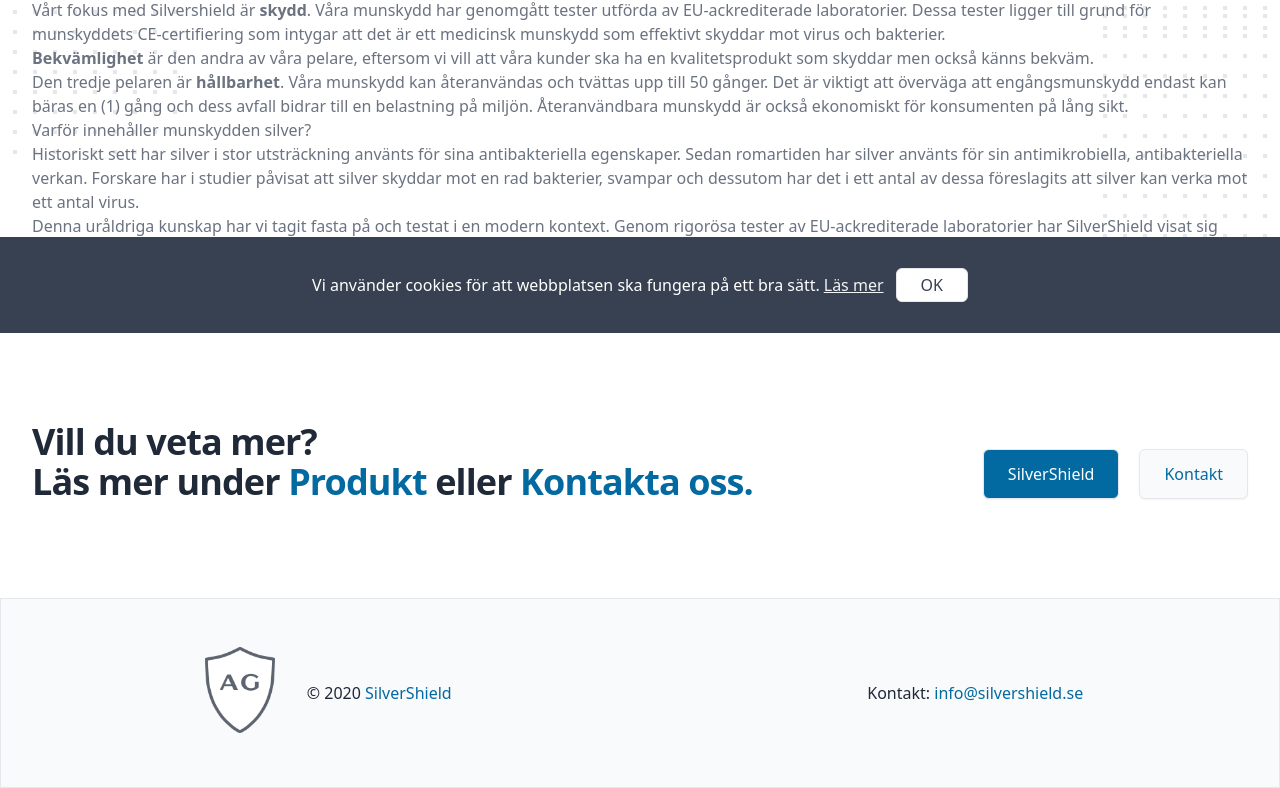
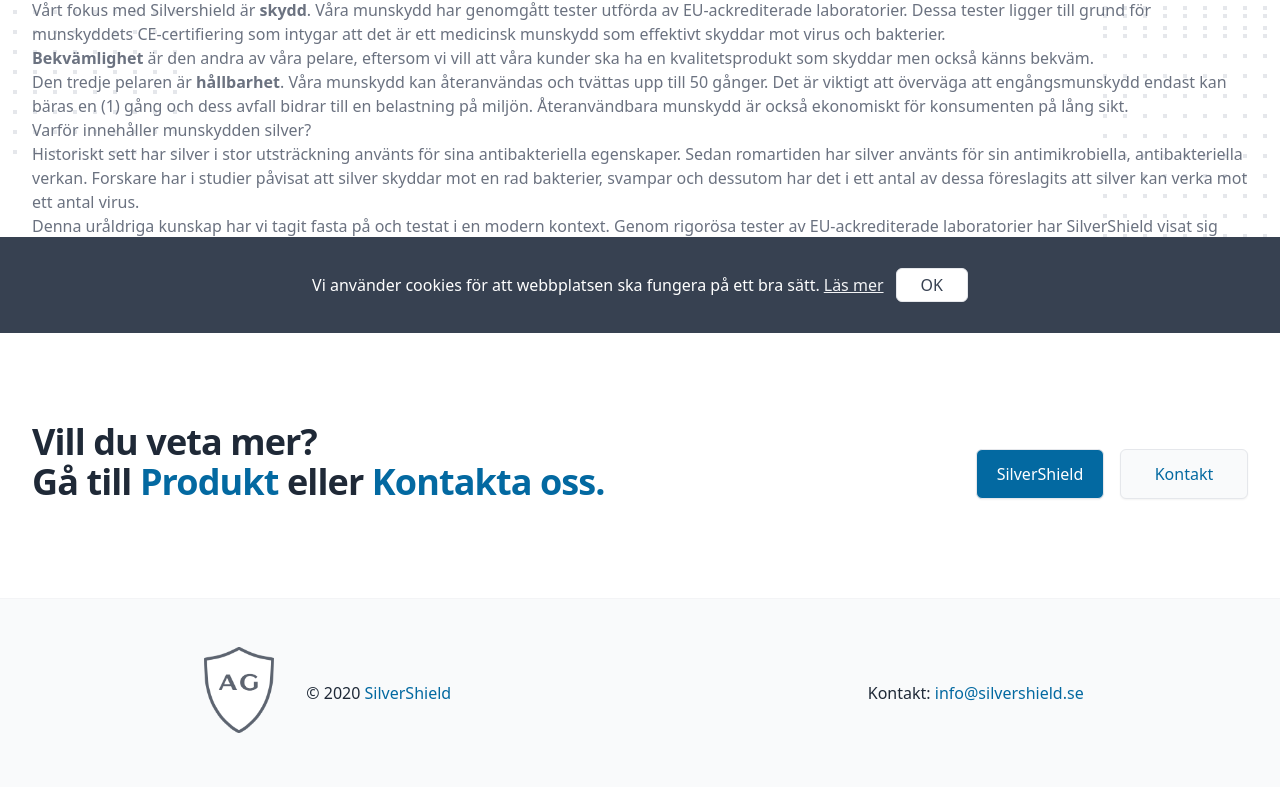
Before and after one commit to serdarsavas/silwear, a Next.js app: page /om-oss in a window 1280 px wide. Shown: the part 467-1255 px from the top of the page. Built offline with nearby package versions, Linux system fonts and the light colour scheme; what @tailwindcss/typography would draw is missing.

Commit message:
change button width in CTA and text

```diff
--- a/components/CTA.js
+++ b/components/CTA.js
@@ -7,38 +7,38 @@
         <h2 className='text-4xl font-extrabold tracking-tight text-gray-800 sm:text-4xl'>
           <span className='block'>Vill du veta mer?</span>
           <span className='block'>
-            Läs mer under{' '}
+            Gå till{' '}
             {isHome ? (
               <Link href='om-oss'>
-                <a className='text-blue-700'>Om Oss</a>
+                <a className='text-blue-700 hover:text-blue-800'>Om Oss</a>
               </Link>
             ) : (
               <Link href='/'>
-                <a className='text-blue-700'>Produkt</a>
+                <a className='text-blue-700 hover:text-blue-800'>Produkt</a>
               </Link>
             )}{' '}
             eller{' '}
             <Link href='kontakt'>
-              <a className='text-blue-700'>Kontakta oss.</a>
+              <a className='text-blue-700 hover:text-blue-800'>Kontakta oss.</a>
             </Link>
           </span>
         </h2>
-        <div className='mt-6 space-y-4 sm:space-y-0 sm:flex sm:space-x-5'>
+        <div className='mt-6 flex'>
           {isHome ? (
             <Link href='om-oss'>
-              <a className='flex items-center justify-center px-6 py-3 border border-transparent text-base font-medium rounded-md shadow-sm text-white bg-blue-700 hover:bg-blue-800'>
+              <a className='w-32 text-center py-3 border border-transparent text-base font-medium rounded-md shadow-sm text-white bg-blue-700 hover:bg-blue-800'>
                 Om Oss
               </a>
             </Link>
           ) : (
             <Link href='/'>
-              <a className='flex items-center justify-center px-6 py-3 border border-transparent text-base font-medium rounded-md shadow-sm text-white bg-blue-700 hover:bg-blue-800'>
+              <a className='w-32 text-center py-3 border border-transparent text-base font-medium rounded-md shadow-sm text-white bg-blue-700 hover:bg-blue-800'>
                 SilverShield
               </a>
             </Link>
           )}
           <Link href='kontakt'>
-            <a className='flex items-center justify-center px-6 py-3 border border-transparent text-base font-medium rounded-md shadow-sm text-blue-700 bg-gray-50 hover:bg-gray-100'>
+            <a className='w-32 text-center py-3 border border-transparent text-base font-medium rounded-md shadow-sm text-blue-700 bg-gray-50 hover:bg-gray-100 ml-4'>
               Kontakt
             </a>
           </Link>
--- a/components/Footer.js
+++ b/components/Footer.js
@@ -2,7 +2,7 @@
 
 export default function Footer() {
   return (
-    <footer className='sm:mt-0 bg-gray-50 border border-t'>
+    <footer className='sm:mt-0 bg-gray-50 border-gray-100 border-t'>
       <div className='flex justify-around space-x-6 py-12 items-center'>
         <div className='flex items-center'>
           <div className='ml-2'>
--- a/components/Hero.js
+++ b/components/Hero.js
@@ -7,7 +7,7 @@
       <div className='mx-auto max-w-7xl w-full pt-16 pb-20 text-center lg:py-48 lg:text-left'>
         <div className='px-4 lg:w-1/2 sm:px-8 xl:pr-16'>
           <h1 className='text-4xl tracking-tight font-extrabold sm:text-5xl md:text-5xl lg:text-5xl xl:text-5xl'>
-            <span className='block text-gray-700'>
+            <span className='block text-gray-800'>
               <span className='text-blue-700'>SilverShield</span> - ett
               medicinskt munskydd för vardagen
             </span>
```
